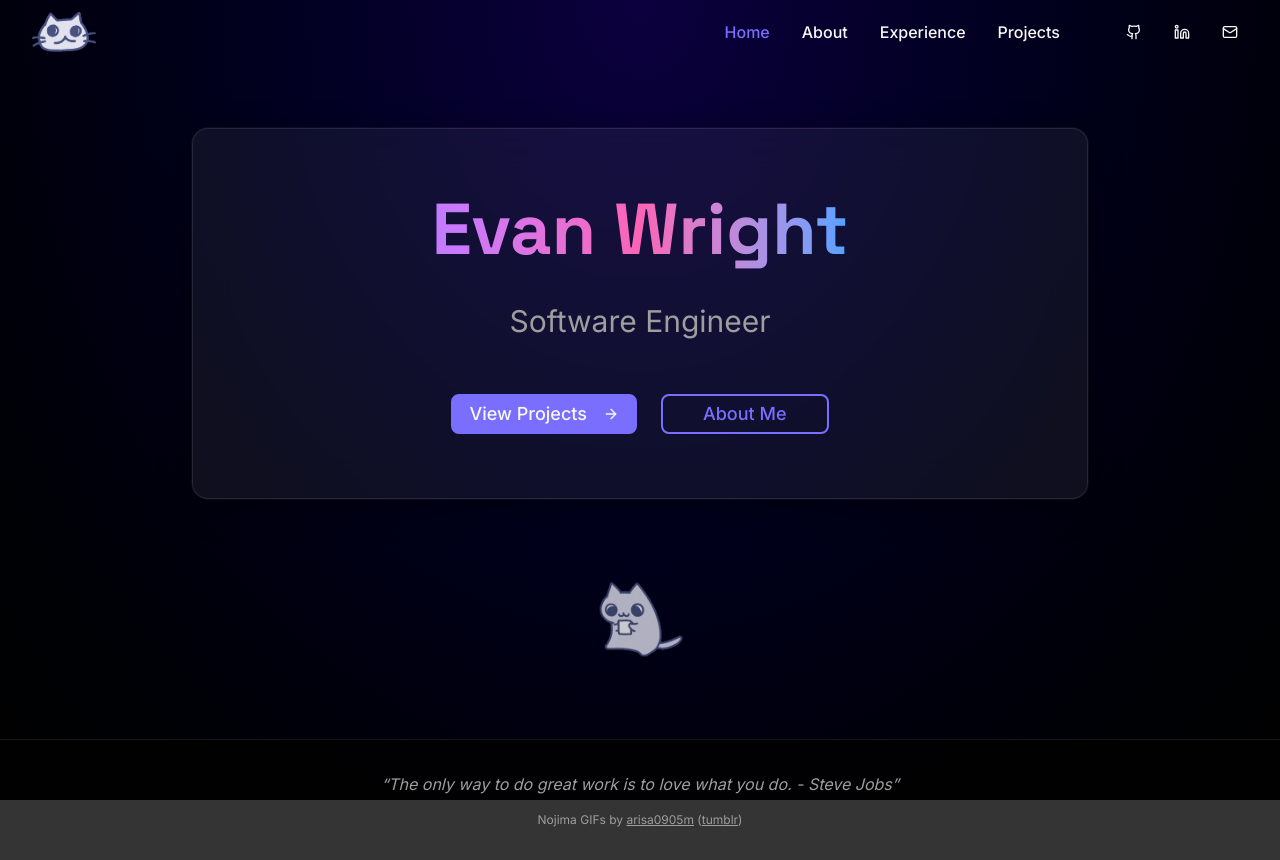
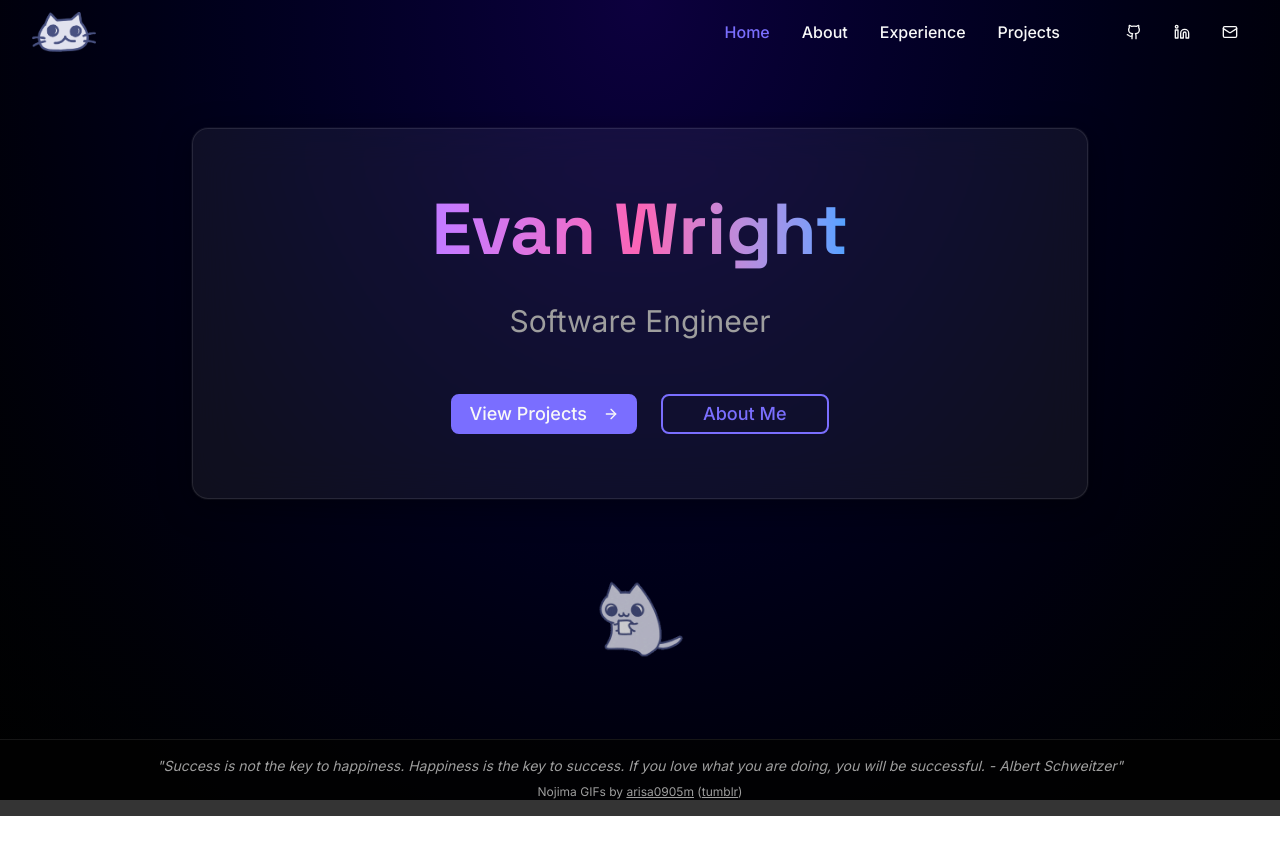
Before and after one commit to emw8105/portfolio, a Next.js app: page / in a window 1280 px wide. After the commit the page ends 816 px from the top, so only its background shows below. Built offline with nearby package versions, Linux system fonts and the light colour scheme.

Commit message:
dedicated footer component

```diff
--- a/src/app/page.tsx
+++ b/src/app/page.tsx
@@ -3,6 +3,7 @@ import { Button } from "@/components/ui/button"
 import { ArrowRight } from "lucide-react"
 import Link from "next/link"
 import { quotes } from "@/lib/quotes"
+import { Footer } from "@/components/footer"
 
 export default function HomePage() {
   const randomQuote = quotes[Math.floor(Math.random() * quotes.length)];
@@ -54,17 +55,7 @@ export default function HomePage() {
           </div>
         </div>
       </section>
-      {/* Footer with random quote and artist credit */}
-      <footer className="w-full py-8 px-4 bg-background/80 border-t border-border mt-auto">
-        <div className="max-w-4xl mx-auto flex flex-col items-center gap-4 text-center">
-          <blockquote className="italic text-muted-foreground">“{randomQuote}”</blockquote>
-          <div className="text-xs text-muted-foreground">
-            Nojima GIFs by <a href="https://giphy.com/arisa0905m" target="_blank" rel="noopener noreferrer" className="underline hover:text-primary">arisa0905m</a>
-            {" "}
-            (<a href="https://arisa0905m.tumblr.com/" target="_blank" rel="noopener noreferrer" className="underline hover:text-primary">tumblr</a>)
-          </div>
-        </div>
-      </footer>
+      <Footer />
     </div>
   )
 }
--- /dev/null
+++ b/src/components/footer.tsx
@@ -0,0 +1,18 @@
+import { quotes } from "@/lib/quotes"
+
+export function Footer() {
+    const randomQuote = quotes[Math.floor(Math.random() * quotes.length)];
+
+    return (
+        <footer className="w-full py-4 px-4 bg-background/80 border-t border-border mt-auto">
+            <div className="max-w-6xl mx-auto flex flex-col items-center gap-2 text-center">
+                <blockquote className="italic text-muted-foreground text-sm">"{randomQuote}"</blockquote>
+                <div className="text-xs text-muted-foreground">
+                    Nojima GIFs by <a href="https://giphy.com/arisa0905m" target="_blank" rel="noopener noreferrer" className="underline hover:text-primary">arisa0905m</a>
+                    {" "}
+                    (<a href="https://arisa0905m.tumblr.com/" target="_blank" rel="noopener noreferrer" className="underline hover:text-primary">tumblr</a>)
+                </div>
+            </div>
+        </footer>
+    )
+}
```
